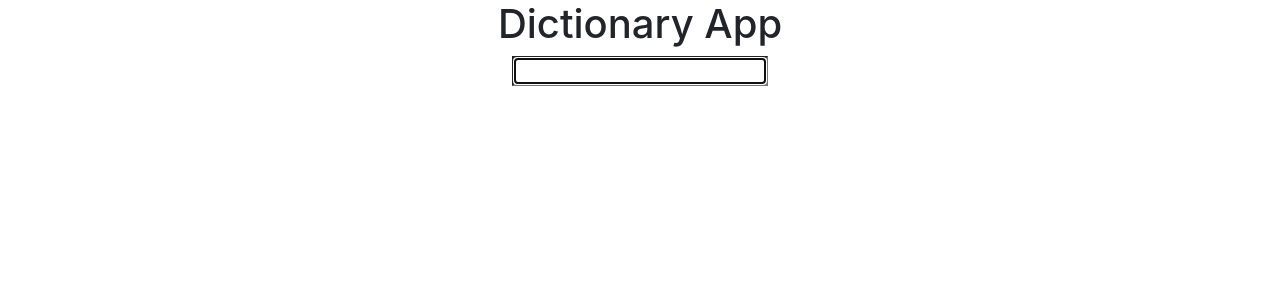
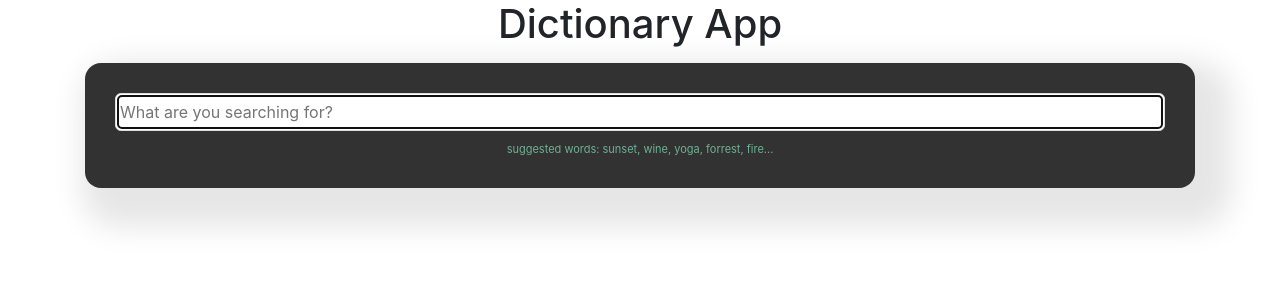
Before and after one commit to thelunareclipse/react-dictionary-app, a React (Create React App) app: page / in a window 1280 px wide. Shown: the top 300 px of the page. Built offline with nearby package versions, Linux system fonts and the light colour scheme; no server answers.

Commit message:
Styled application and better UX capabilities

```diff
--- a/src/App.css
+++ b/src/App.css
@@ -1,3 +1,7 @@
 .App {
   text-align: center;
 }
+
+a {
+  color: #6db193;
+}
--- a/src/App.js
+++ b/src/App.js
@@ -9,7 +9,7 @@ function App() {
           <h1>Dictionary App</h1>
         </header>
         <main>
-          <Dictionary />
+          <Dictionary defaultKeyword="solace" />
         </main>
       </div>
     </div>
--- a/src/Dictionary.css
+++ b/src/Dictionary.css
@@ -0,0 +1,21 @@
+.Dictionary section {
+  background-color: #323232;
+  color: #6db193;
+  padding: 30px;
+  border-radius: 16px;
+  box-shadow: 17px 19px 30px 20px rgba(0, 0, 0, 0.1);
+  margin: 15px 0;
+}
+
+.Dictionary input {
+  width: 100%;
+  border-radius: 6px;
+  padding: 6px 4px;
+  color: #333;
+  border: 1px solid #ddd;
+}
+
+.Dictionary .hint {
+  font-size: 11px;
+  margin-top: 10px;
+}
--- a/src/Dictionary.js
+++ b/src/Dictionary.js
@@ -3,33 +3,58 @@ import axios from "axios";
 import Results from "./Results";
 import "./Dictionary.css";
 
-export default function Dictionary() {
-  let [keyword, setKeyword] = useState("");
+export default function Dictionary(props) {
+  let [keyword, setKeyword] = useState(props.defaultKeyword);
   let [results, setResults] = useState(null);
+  let [loaded, setLoaded] = useState(false);
 
   function handleResponse(response) {
     setResults(response.data[0]);
   }
 
-  function search(event) {
-    event.preventDefault();
-
+  function search() {
     //documentation: https://dictionaryapi.dev/
 
     let apiUrl = `https://api.dictionaryapi.dev/api/v2/entries/en/${keyword}`;
     axios.get(apiUrl).then(handleResponse);
   }
 
+  function handleSubmit(event) {
+    event.preventDefault();
+
+    search();
+  }
+
   function handleKeywordChange(event) {
     setKeyword(event.target.value);
   }
 
+  function load() {
+    setLoaded(true);
+    search();
+  }
+
+  if (loaded) {
     return (
       <div className="Dictionary">
-      <form onSubmit={search}>
-        <input type="search" autoFocus={true} onChange={handleKeywordChange} />
+        <section>
+          <form onSubmit={handleSubmit}>
+            <input
+              type="search"
+              autoFocus={true}
+              placeholder="What are you searching for?"
+              onChange={handleKeywordChange}
+            />
           </form>
+          <div className="hint">
+            suggested words: sunset, wine, yoga, forrest, fire...
+          </div>
+        </section>
         <Results results={results} />
       </div>
     );
+  } else {
+    load();
+    return "Loading";
   }
+}
--- /dev/null
+++ b/src/Meaning.css
@@ -0,0 +1,11 @@
+.Meaning h3 {
+  font-size: 24px;
+  line-height: 1.5;
+  font-weight: bold;
+}
+
+.Meaning .example {
+  opacity: 0.7;
+  font-style: italic;
+  margin-top: 10px;
+}
--- a/src/Meaning.js
+++ b/src/Meaning.js
@@ -1,5 +1,6 @@
 import React from "react";
 import Synonyms from "./Synonyms";
+import "./Meaning.css";
 
 export default function Meaning(props) {
   return (
@@ -8,13 +9,9 @@ export default function Meaning(props) {
       {props.meaning.definitions.map(function (definition, index) {
         return (
           <div key={index}>
-            <p>
-              <strong>Definition:</strong> {definition.definition}
-              <br />
-              <strong>Example:</strong>
-              <em>{definition.example}</em>
-              <Synonyms synonyms={props.meaning.synonyms} />
-            </p>
+            <div className="definition">{definition.definition}</div>
+            <div className="example">{definition.example}</div>
+            <Synonyms synonyms={props.meaning.synonyms} />
           </div>
         );
       })}
--- /dev/null
+++ b/src/Phonetic.css
@@ -0,0 +1,24 @@
+.Phonetic {
+  margin: 20px 0;
+}
+
+.Phonetic a {
+  border: 1px solid #ddd;
+  text-decoration: none;
+  padding: 10px 20px;
+  font-size: 13px;
+  margin-right: 10px;
+  font-weight: bold;
+  border-radius: 20px;
+  transition: all 150ms ease-in-out;
+}
+
+.Phonetic a:hover {
+  background-color: blueviolet;
+  color: white;
+}
+
+.Phonetic .text {
+  opacity: 0.5;
+  font-weight: bold;
+}
--- a/src/Phonetic.js
+++ b/src/Phonetic.js
@@ -1,4 +1,5 @@
 import React from "react";
+import "./Phonetic.css";
 
 export default function Phonetic(props) {
   return (
@@ -6,7 +7,6 @@ export default function Phonetic(props) {
       <a href={props.phonetic.audio} rel="noreferrer" target="_blank">
         Listen
       </a>
-      <br />
       {props.phonetic.text}
     </div>
   );
--- /dev/null
+++ b/src/Results.css
@@ -0,0 +1,5 @@
+.Results h2 {
+  font-size: 36px;
+  font-weight: bold;
+  line-height: 1.5;
+}
--- a/src/Results.js
+++ b/src/Results.js
@@ -1,11 +1,13 @@
 import React from "react";
 import Meaning from "./Meaning";
 import Phonetic from "./Phonetic";
+import "./Results.css";
 
 export default function Results(props) {
   if (props.results) {
     return (
       <div className="Results">
+        <section>
           <h2>{props.results.word}</h2>
           {props.results.phonetics.map(function (phonetic, index) {
             return (
@@ -14,11 +16,12 @@ export default function Results(props) {
               </div>
             );
           })}
+        </section>
         {props.results.meanings.map(function (meaning, index) {
           return (
-            <div key={index}>
+            <section key={index}>
               <Meaning meaning={meaning} />
-            </div>
+            </section>
           );
         })}
       </div>
--- /dev/null
+++ b/src/Synonyms.css
@@ -0,0 +1,10 @@
+.Synonyms {
+  margin: 20px 0 0;
+  padding: 0;
+}
+
+.Synonyms li {
+  font-size: 13px;
+  display: inline-block;
+  padding-right: 15px;
+}
--- a/src/Synonyms.js
+++ b/src/Synonyms.js
@@ -1,4 +1,5 @@
 import React from "react";
+import "./Synonyms.css";
 
 export default function Synonyms(props) {
   console.log(props.synonyms);
```
Lines whose indentation alone changed are shown as unchanged.
